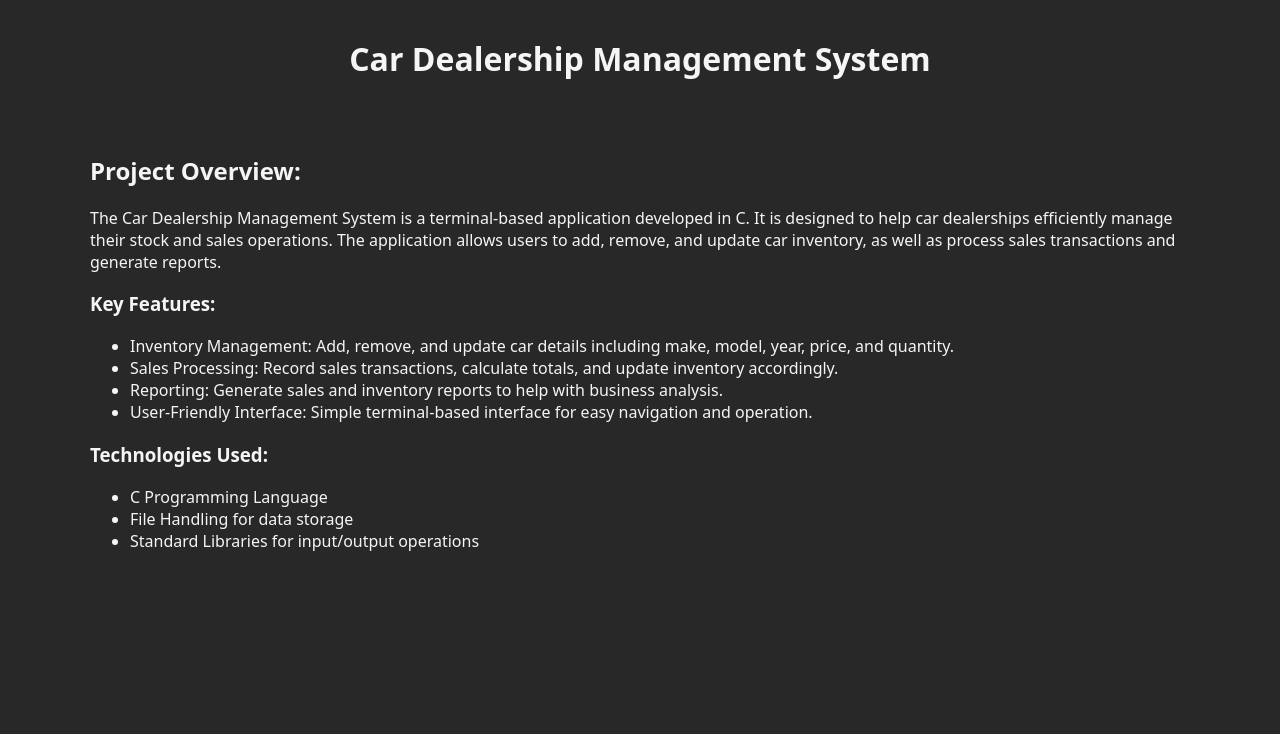
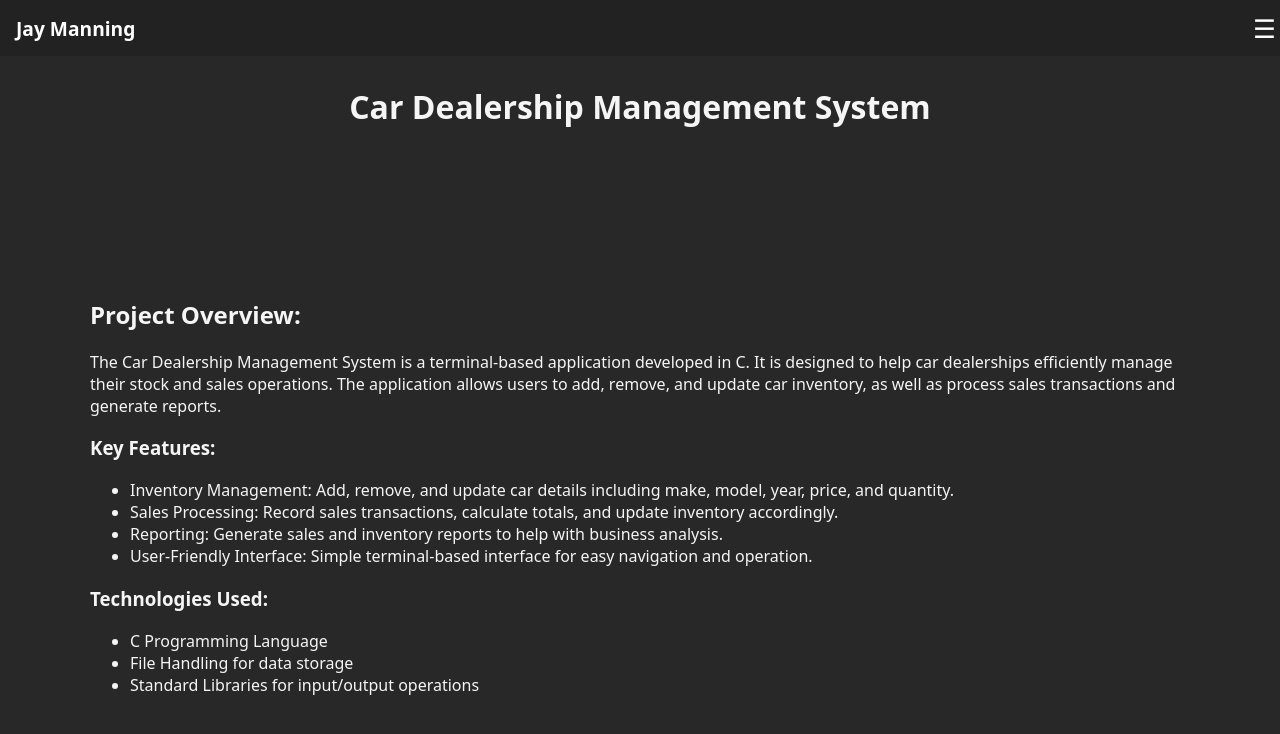
Before and after one commit to Jaaay-M/Jay-Manning-Portfolio, a React (Vite) app in the folder Portfolio/: page /CarDealership in a window 1280 px wide. Shown: the top 734 px of the page. Built offline with nearby package versions, Linux system fonts and the light colour scheme.

Commit message:
Add TopBar component and update App structure for navigation

```diff
--- /dev/null
+++ b/Portfolio/components/TopBar.jsx
@@ -0,0 +1,22 @@
+import { Link } from "react-router-dom";
+
+export function TopBar() {
+  return (
+    <>
+      <header className="topbar">
+        <div className="logo">Jay Manning</div>
+        <div className="burger" onClick={() => {
+          document.getElementById("menu").classList.toggle("open");
+        }}>
+          ☰
+        </div>
+      </header>
+
+      <nav className="menu" id="menu">
+        <Link to="/">Home</Link>
+        <Link to="/CarDealership">Car Dealership</Link>
+        <Link to="/GrapheneTrace">Graphene Trace</Link>
+      </nav>
+    </>
+  );
+}
--- a/Portfolio/src/App.jsx
+++ b/Portfolio/src/App.jsx
@@ -3,15 +3,21 @@ import { Home } from "../pages/Home";
 import { NotFound } from "../pages/NotFound";
 import { CarDealership } from "../pages/CarDealership";
 import { GrapheneTrace } from "../pages/GrapheneTrace";
+import { TopBar } from "../components/TopBar";
 
 function App() {
   return (
+
+    <>
+    <TopBar />
+
     <Routes>
       <Route path="/" element={<Home />} />
       <Route path="*" element={<NotFound />} />
       <Route path="/CarDealership" element={<CarDealership />} />
       <Route path="/GrapheneTrace" element={<GrapheneTrace />} />
     </Routes>
+    </>
   );
 }
 
--- a/Portfolio/src/index.css
+++ b/Portfolio/src/index.css
@@ -9,7 +9,7 @@ html, body {
 .container {
   max-width: 1100px;
   margin: 0 auto;
-  padding: 1rem;
+  padding: 4rem;
 }
 
 h1 {
@@ -49,3 +49,59 @@ h1 {
   grid-template-columns: repeat(auto-fit, minmax(250px, 1fr));
   gap: 1.5rem;
 }
+
+.topbar {
+  position: fixed;
+  top: 0;
+  width: 100%;
+  height: 56px;
+  display: flex;
+  justify-content: space-between;
+  align-items: center;
+  padding: 0 16px;
+  background: #222;
+  color: white;
+  z-index: 1000;
+}
+
+.content {
+  padding-top: 56px;
+}
+
+.logo {
+  font-size: 1.2rem;
+  font-weight: bold;
+}
+
+.burger {
+  font-size: 1.6rem;
+  cursor: pointer;
+  user-select: none;
+  margin-right: 20px;
+}
+
+.menu {
+  position: fixed;
+  top: 56px;
+  right: -220px;
+  width: 220px;
+  height: 100%;
+  background-color: #333;
+  transition: right 0.3s ease;
+  padding-top: 16px;
+}
+
+.menu a {
+  display: block;
+  padding: 12px 20px;
+  color: white;
+  text-decoration: none;
+}
+
+.menu a:hover {
+  background-color: #444;
+}
+
+.menu.open {
+  right: 0;
+}
```
